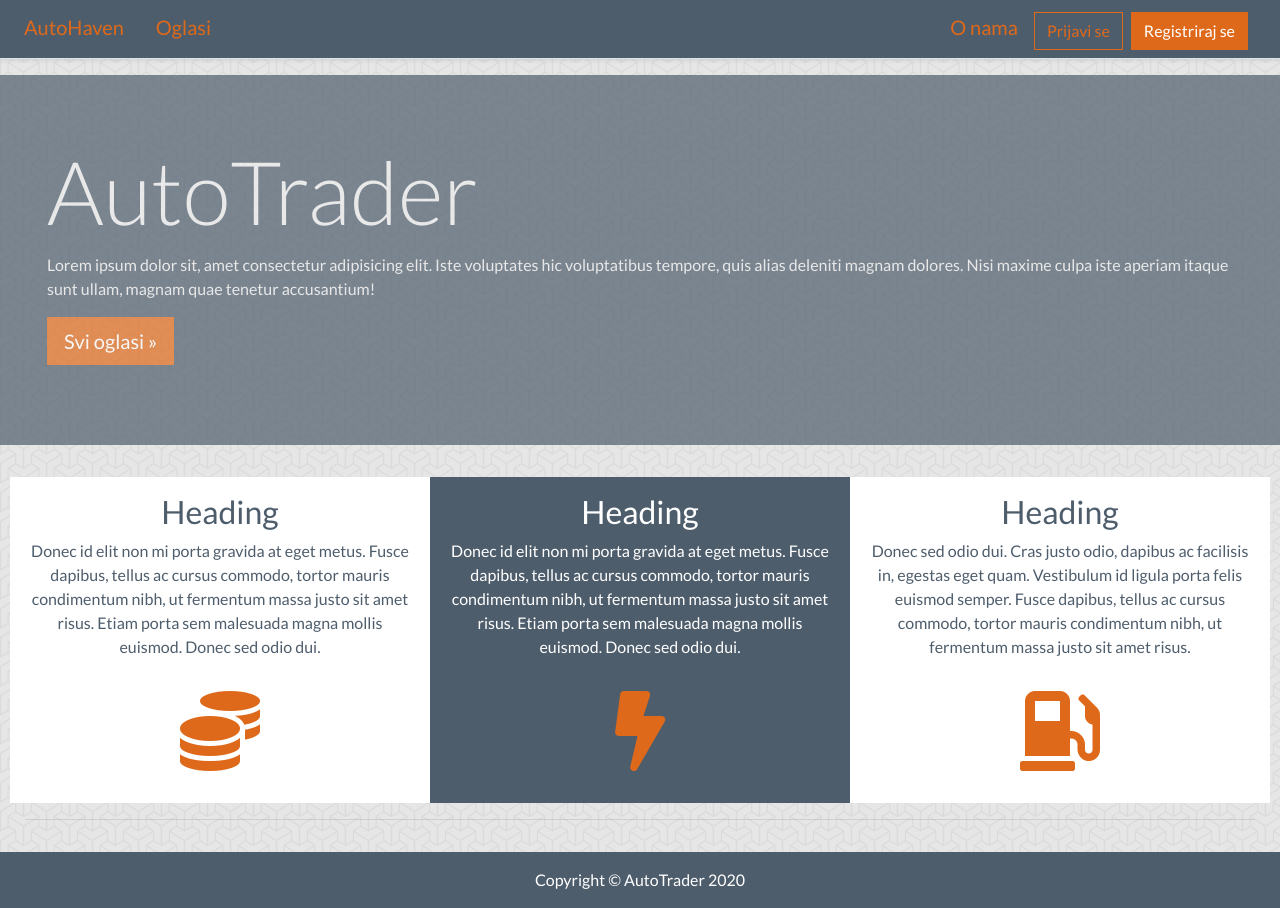
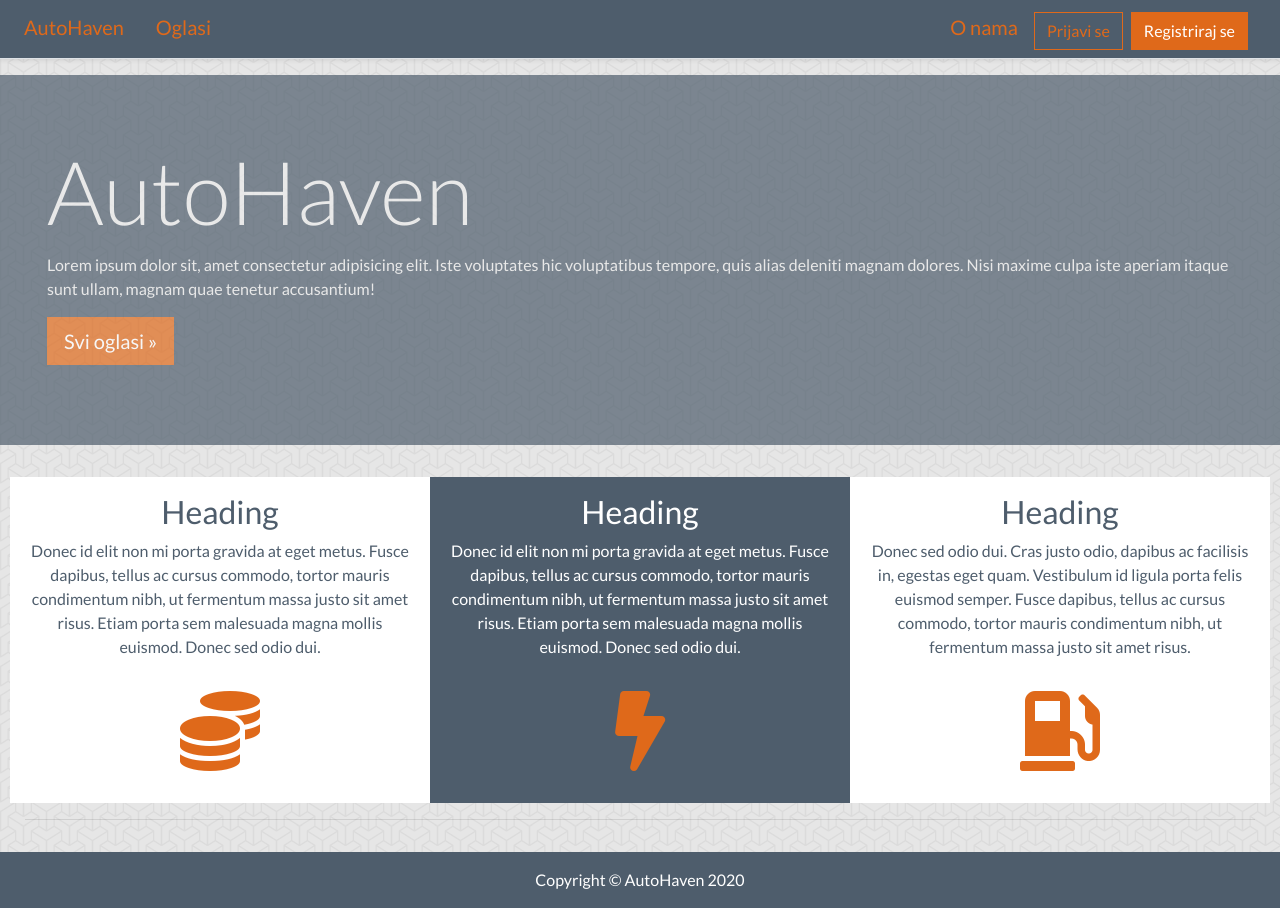
Before and after one commit to JuraZakarija/Autohaven, a Django app: page / in a window 1280 px wide. Run offline with Django 3.2, Linux system fonts and the light colour scheme; some libraries are stand-ins or nearby versions.

Commit message:
Minor style changes

```diff
--- a/templates/404.html
+++ b/templates/404.html
@@ -3,5 +3,9 @@
 {% block title %}404 Page not found{% endblock %}
 
 {% block content %}
-<h1>Page not found</h1>
+<div class="container">
+  <div class="row justify-content-center">
+    <h1>Page not found</h1>
+  </div>
+</div>
 {% endblock content %}
--- a/templates/pages/about.html
+++ b/templates/pages/about.html
@@ -7,7 +7,7 @@
   <div class="container py-5">
     <div class="row h-100 align-items-center py-5">
       <div class="col-lg-6">
-        <h1 class="display-4">AutoTrader</h1>
+        <h1 class="display-4">AutoHaven</h1>
         <p class="lead text-dark mb-0">Lorem ipsum dolor sit amet consectetur, adipisicing elit. Corporis, atque.</p>
       </div>
       <div class="col-lg-6 d-none d-lg-block"><img src="https://res.cloudinary.com/mhmd/image/upload/v1556834136/illus_kftyh4.png" alt="" class="img-fluid"></div>
--- a/templates/pages/home.html
+++ b/templates/pages/home.html
@@ -9,7 +9,7 @@
   <!-- Main jumbotron for a primary marketing message or call to action -->
   <div class="jumbotron" style="opacity:0.7">
     <div class="container">
-      <h1 class="display-2">AutoTrader</h1>
+      <h1 class="display-2">AutoHaven</h1>
       <p>Lorem ipsum dolor sit, amet consectetur adipisicing elit. Iste voluptates hic voluptatibus tempore, quis alias deleniti magnam dolores. Nisi maxime culpa iste aperiam itaque sunt ullam, magnam quae tenetur accusantium!</p>
       <p><a class="btn btn-primary btn-lg" href="{% url 'listings' %}" role="button">Svi oglasi &raquo;</a></p>
     </div>
--- a/templates/partials/footer.html
+++ b/templates/partials/footer.html
@@ -1,6 +1,6 @@
 {% load static %}
 <footer class="mt-auto pt-3">
   <div class="bg-secondary mb-0">
-    <p class="text-center text-white py-3 mb-0">Copyright &copy; AutoTrader 2020</p>
+    <p class="text-center text-white py-3 mb-0">Copyright &copy; AutoHaven 2020</p>
   </div>
 </footer>
```
Also changed, not shown: templates/403_csrf.html (+6 -2 lines), templates/500.html (+6 -2 lines).
